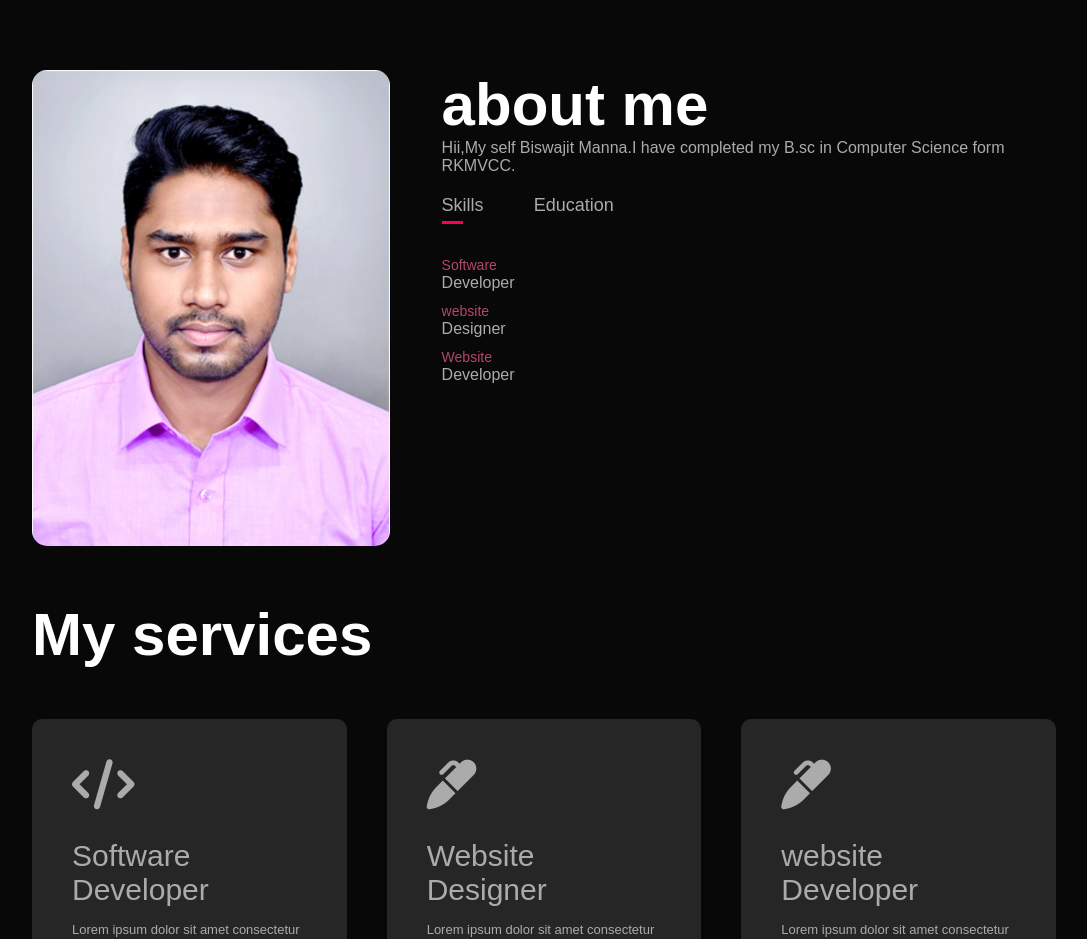
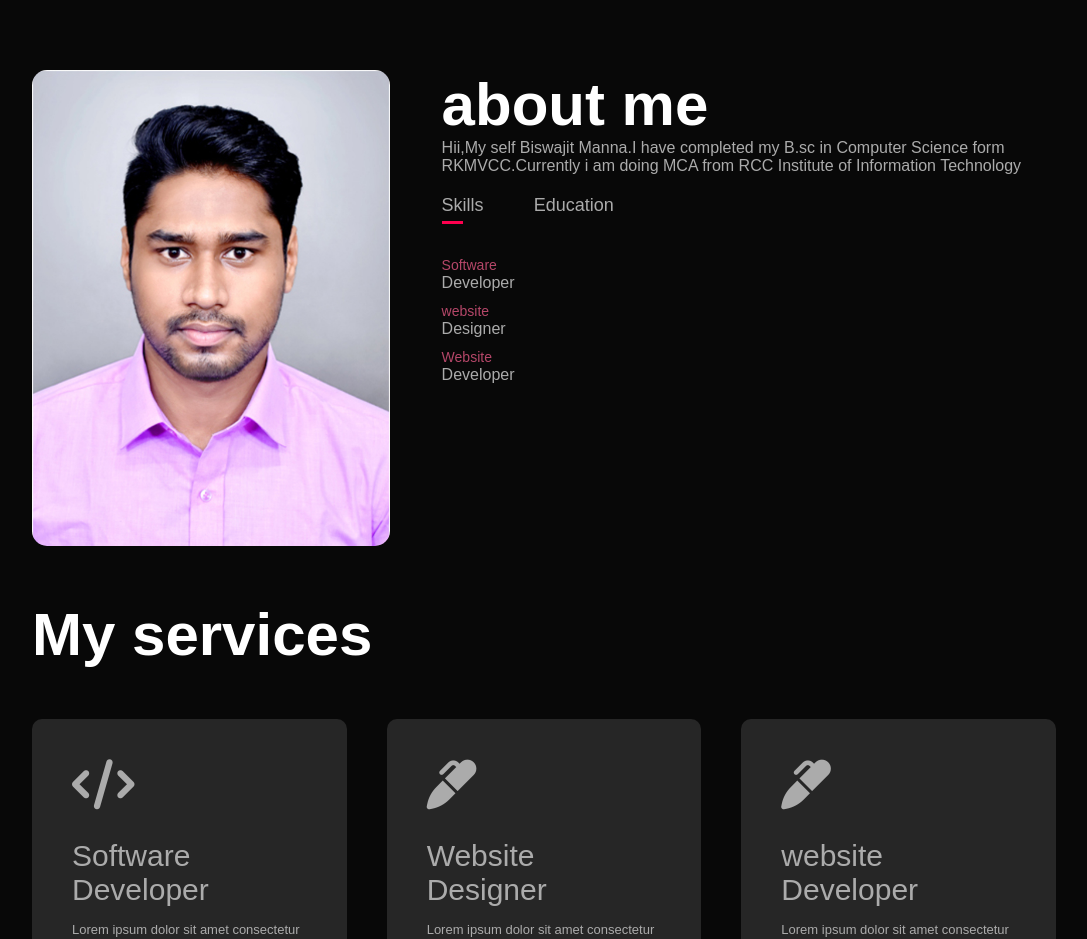
Before and after one commit to bisu2000/Portfolio, a plain HTML site: page index.html in a window 1280 px wide. Shown: the part 820-1759 px from the top of the page, without its empty margins (96-1183 px from the left). Drawn offline with Linux system fonts and the light colour scheme.

Commit message:
something add in about

```diff
--- a/index.html
+++ b/index.html
@@ -41,7 +41,7 @@
                 </div>
                 <div class="about-col-2">
                     <h1 class="sub-title">about me</h1>
-                    <p>Hii,My self Biswajit Manna.I have completed my B.sc in Computer Science form RKMVCC.</p>
+                    <p>Hii,My self Biswajit Manna.I have completed my B.sc in Computer Science form RKMVCC.Currently i am doing MCA from RCC Institute of Information Technology</p>
 
                     <div class="tab-titles">
                     <p class="tab-links active-link" onclick="opentab('skills')">Skills</p>
```
Also changed, not shown: images/background.png (deleted), images/logo.png (deleted), images/phone-background.png (deleted), images/user.png (deleted).
